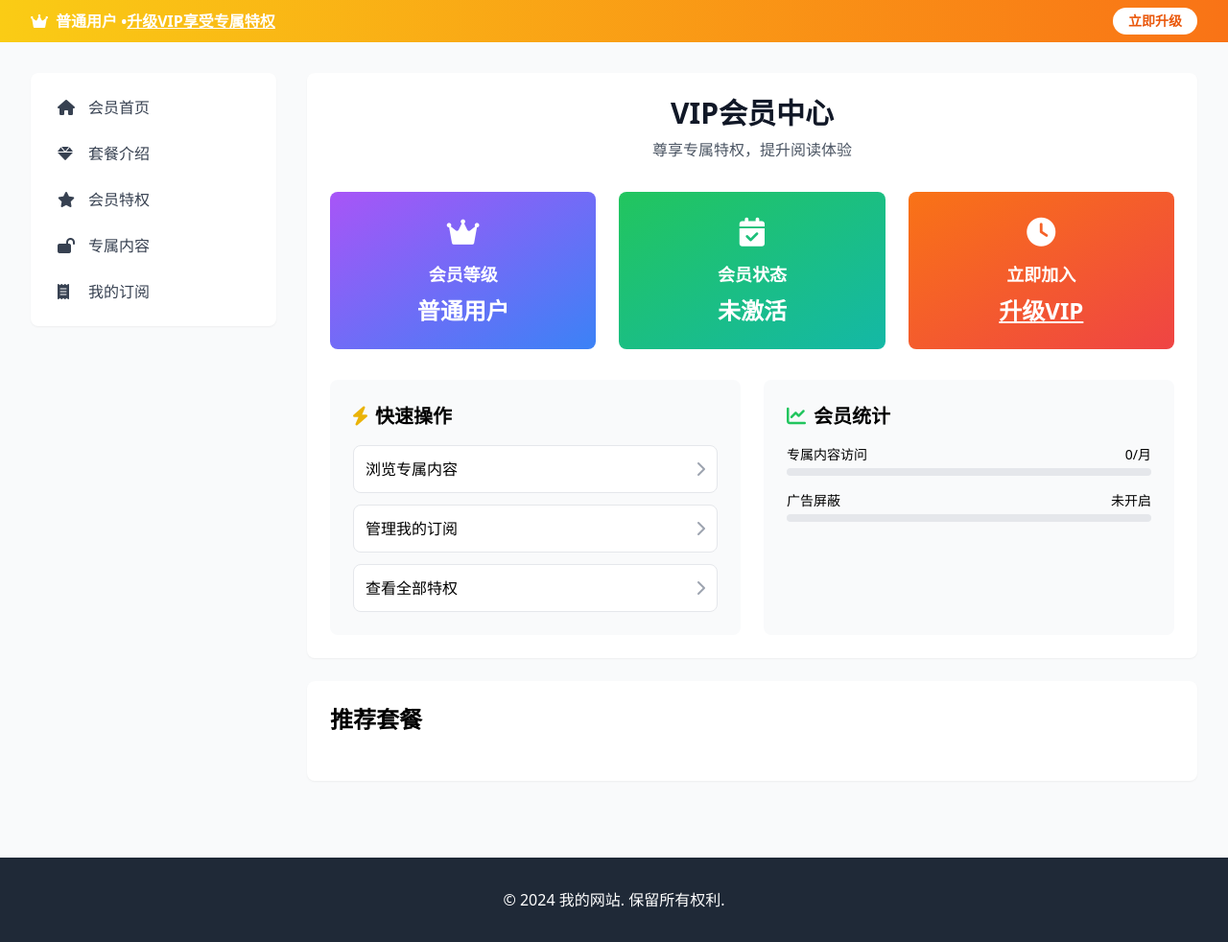
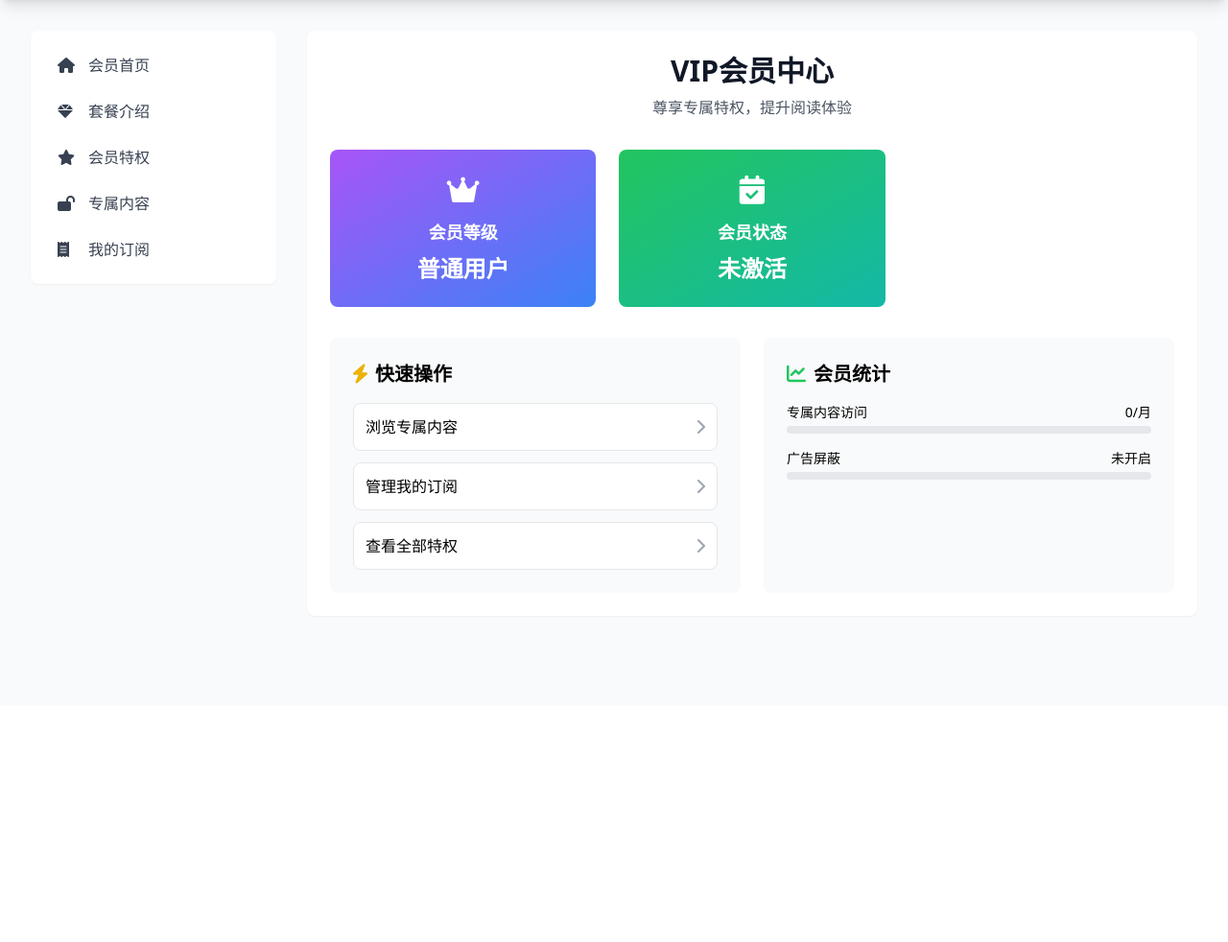
Before and after one commit to Athenavi/flask-blog, a Flask app: template templates/vip/index.html in a window 1280 px wide. Shown: the part 64-1046 px from the top of the page at 96% size. After the commit the page ends 707 px from the top, so only its background shows below. Run offline with Flask 3, Linux system fonts and the light colour scheme; the template is opened without the code that fills it, so the values that code supplies are empty; some libraries are stand-ins or nearby versions.

Commit message:
refactor(core): 更新VIP相关逻辑并修复错误处理

```diff
--- a/src/models/user.py
+++ b/src/models/user.py
@@ -1,5 +1,3 @@
-from datetime import datetime, timezone
-
 from sqlalchemy.sql.functions import current_timestamp
 
 from . import db
@@ -49,10 +47,6 @@ class User(db.Model):
                                         cascade='all, delete')
     vip_subscriptions = db.relationship('VIPSubscription', back_populates='user',
                                         lazy='dynamic', cascade='all, delete')
-
-    def is_vip(self):
-        """检查用户是否为VIP"""
-        return self.vip_level > 0 and self.vip_expires_at and self.vip_expires_at > datetime.now(timezone.utc)
 
     def has_vip_feature(self, feature_code):
         """检查用户是否有某个VIP功能"""
--- a/src/utils/security/jwt_handler.py
+++ b/src/utils/security/jwt_handler.py
@@ -40,8 +40,8 @@ class JWTHandler:
             )
             return payload['user_id']
         except ExpiredSignatureError:
-            print("Token expired")
-            return flash('Token expired', 'error')   # 这里可以返回错误信息，前端显示
+            flash('Token expired', 'error')
+            return None
         except InvalidTokenError:
             print("Invalid token")
             return None
--- a/templates/vip/base.html
+++ b/templates/vip/base.html
@@ -25,31 +25,6 @@
         </div>
     </div>
 </nav>
-<div class="bg-gradient-to-r from-yellow-400 to-orange-500 text-white py-2">
-    <div class="max-w-7xl mx-auto px-4 sm:px-6 lg:px-8">
-        <div class="flex justify-between items-center">
-            <div class="flex items-center">
-                <i class="fas fa-crown mr-2"></i>
-                <span class="font-semibold">
-                    {% if current_user.is_vip() %}
-                        VIP会员 • 等级 {{ current_user.vip_level }} • 有效期至
-                        {{ active_subscription.expires_at }}
-                    {% else %}
-                        普通用户 •<a href="{{ url_for('vip.plans') }}"
-                                     class="underline hover:no-underline">升级VIP享受专属特权</a>
-                    {% endif %}
-                    </span>
-            </div>
-            {% if not current_user.is_vip() %}
-                <a href="{{ url_for('vip.plans') }}"
-                   class="bg-white text-orange-600 px-4 py-1 rounded-full text-sm font-semibold hover:bg-gray-100 transition">
-                    立即升级
-                </a>
-            {% endif %}
-        </div>
-    </div>
-</div>
-
 <!-- 主要内容 -->
 <main class="max-w-7xl mx-auto px-4 sm:px-6 lg:px-8 py-8">
     <!-- 侧边栏导航 -->
@@ -108,14 +83,6 @@
         </div>
     </div>
 </main>
-
-<!-- 页脚 -->
-<footer class="bg-gray-800 text-white py-8 mt-12">
-    <div class="max-w-7xl mx-auto px-4 sm:px-6 lg:px-8 text-center">
-        <p>&copy; 2024 我的网站. 保留所有权利.</p>
-    </div>
-</footer>
-
 <script>
     // 简单的交互功能
     document.addEventListener('DOMContentLoaded', function () {
--- a/templates/vip/index.html
+++ b/templates/vip/index.html
@@ -15,7 +15,7 @@
                 <i class="fas fa-crown text-3xl mb-3"></i>
                 <h3 class="text-lg font-semibold mb-2">会员等级</h3>
                 <p class="text-2xl font-bold">
-                    {% if current_user.is_vip() %}
+                    {% if current_user.vip_level %}
                         VIP {{ current_user.vip_level }}
                     {% else %}
                         普通用户
@@ -27,28 +27,10 @@
                 <i class="fas fa-calendar-check text-3xl mb-3"></i>
                 <h3 class="text-lg font-semibold mb-2">会员状态</h3>
                 <p class="text-2xl font-bold">
-                    {% if current_user.is_vip() %}
+                    {% if activeStatus %}
                         有效
                     {% else %}
                         未激活
-                    {% endif %}
-                </p>
-            </div>
-
-            <div class="bg-gradient-to-br from-orange-500 to-red-500 text-white rounded-lg p-6 text-center">
-                <i class="fas fa-clock text-3xl mb-3"></i>
-                <h3 class="text-lg font-semibold mb-2">
-                    {% if current_user.is_vip() %}
-                        剩余时间
-                    {% else %}
-                        立即加入
-                    {% endif %}
-                </h3>
-                <p class="text-2xl font-bold">
-                    {% if current_user.is_vip() %}
-                        {{ active_subscription.expires_at }}
-                    {% else %}
-                        <a href="{{ url_for('vip.plans') }}" class="underline hover:no-underline">升级VIP</a>
                     {% endif %}
                 </p>
             </div>
@@ -87,60 +69,27 @@
                     <div>
                         <div class="flex justify-between mb-1">
                             <span class="text-sm font-medium">专属内容访问</span>
-                            <span class="text-sm font-medium">{% if current_user.is_vip() %}无限制{% else %}
+                            <span class="text-sm font-medium">{% if activeStatus %}无限制{% else %}
                                 0/月{% endif %}</span>
                         </div>
                         <div class="w-full bg-gray-200 rounded-full h-2">
                             <div class="bg-green-500 h-2 rounded-full"
-                                 style="width: {% if current_user.is_vip() %}100%{% else %}0%{% endif %}"></div>
+                                 style="width: {% if activeStatus %}100%{% else %}0%{% endif %}"></div>
                         </div>
                     </div>
                     <div>
                         <div class="flex justify-between mb-1">
                             <span class="text-sm font-medium">广告屏蔽</span>
-                            <span class="text-sm font-medium">{% if current_user.is_vip() %}已开启{% else %}
+                            <span class="text-sm font-medium">{% if activeStatus %}已开启{% else %}
                                 未开启{% endif %}</span>
                         </div>
                         <div class="w-full bg-gray-200 rounded-full h-2">
                             <div class="bg-blue-500 h-2 rounded-full"
-                                 style="width: {% if current_user.is_vip() %}100%{% else %}0%{% endif %}"></div>
+                                 style="width: {% if activeStatus %}100%{% else %}0%{% endif %}"></div>
                         </div>
                     </div>
                 </div>
             </div>
         </div>
     </div>
-
-    <!-- 推荐套餐 -->
-    <div class="bg-white rounded-lg shadow-sm p-6">
-        <h2 class="text-2xl font-bold mb-6">推荐套餐</h2>
-        <div class="grid md:grid-cols-3 gap-6">
-            {% for plan in plans[:3] %}
-                <div class="border rounded-lg p-6 hover:shadow-md transition {% if plan.level == 2 %}border-purple-500 ring-2 ring-purple-200{% endif %}">
-                    <div class="text-center mb-4">
-                        <h3 class="text-xl font-bold">{{ plan.name }}</h3>
-                        <div class="text-3xl font-bold text-purple-600 my-2">¥{{ plan.price }}</div>
-                        <p class="text-gray-600">{{ plan.duration_days }}天</p>
-                    </div>
-
-                    <ul class="space-y-2 mb-6">
-                        {% for feature in features if feature.required_level <= plan.level %}
-                            <li class="flex items-center text-sm">
-                                <i class="fas fa-check text-green-500 mr-2"></i>
-                                {{ feature.name }}
-                            </li>
-                        {% endfor %}
-                    </ul>
-                    <a href="{{ url_for('vip.plan_detail', plan_id=plan.id) }}"
-                       class="block w-full bg-purple-600 text-white text-center py-2 rounded-lg hover:bg-purple-700 transition">
-                        {% if current_user.is_vip() and current_user.vip_level >= plan.level %}
-                            当前套餐
-                        {% else %}
-                            立即购买
-                        {% endif %}
-                    </a>
-                </div>
-            {% endfor %}
-        </div>
-    </div>
 {% endblock %}
```
Also changed, not shown: src/blueprints/vip_routes.py (+45 -47 lines), src/models/vip.py (added, +68 -0 lines), templates/vip/plans.html (+0 -14 lines), templates/vip/premium_content.html (+15 -44 lines).
